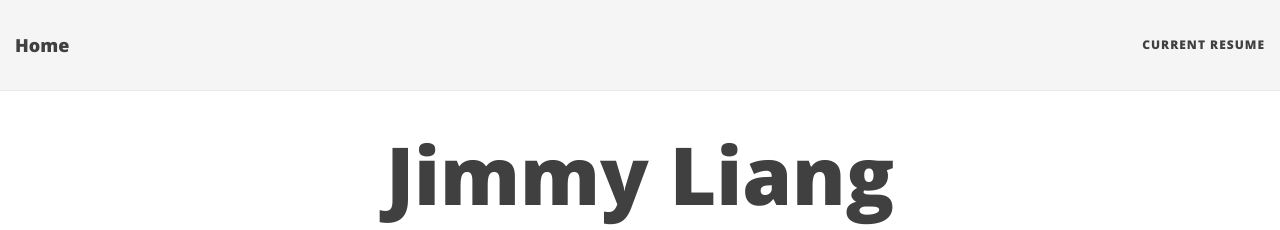
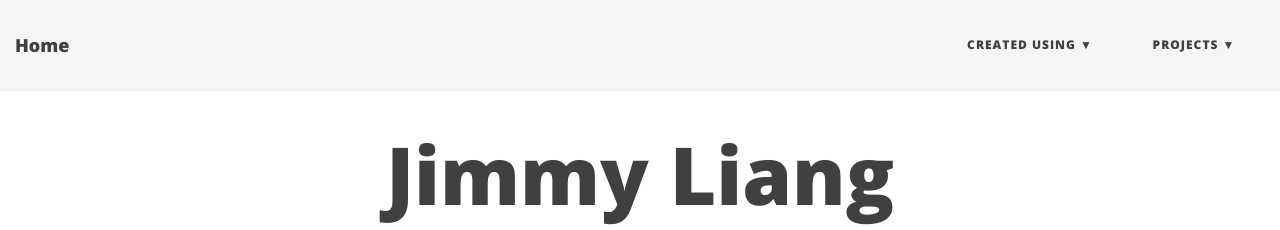
Before and after one commit to jliang117/jliang117.github.io, a Jekyll site: the page built from index.html, in a window 1280 px wide. Shown: the top 230 px of the page. Built offline with Jekyll 4.4.1, drawn with Linux system fonts in a browser that asks for light colours; nearby versions of some CDN libraries; the list of posts is cut into pages by our own code; some of the changed lines change nothing that is shown.

Commit message:
updated navbar links

```diff
--- a/_config.yml
+++ b/_config.yml
@@ -23,12 +23,14 @@ description: Central place for info about me
 
 # List of links in the navigation bar
 navbar-links:
-  Current Resume: "https://docs.google.com/document/d/1NIDyqv-LBSDQV8QCxYwRBsN96QrL-ftyMcGc83lweYs/edit?usp=sharing"
-  # Created Using:
-  #   - Beautiful Jekyll: "http://deanattali.com/beautiful-jekyll/"
-  #   - Learn markdown: "http://www.markdowntutorial.com/"
-  #   - GitHub Pages: "https://pages.github.com/"
-  # Author's home: "http://deanattali.com"
+  # Current Resume: "https://docs.google.com/document/d/1NIDyqv-LBSDQV8QCxYwRBsN96QrL-ftyMcGc83lweYs/edit?usp=sharing"
+  Created Using:
+    - Beautiful Jekyll: "http://deanattali.com/beautiful-jekyll/"
+    - Learn markdown: "http://www.markdowntutorial.com/"
+    - GitHub Pages: "https://pages.github.com/"
+  Projects:
+    - Sample Sales: "https://jliang117.github.io/2019-02-06-ss-project/"
+    - Reddit Recommendations: "https://github.com/jliang117/redditRecommends"
 
 # Image to show in the navigation bar - image must be a square (width = height)
 # Remove this parameter if you don't want an image in the navbar
```
